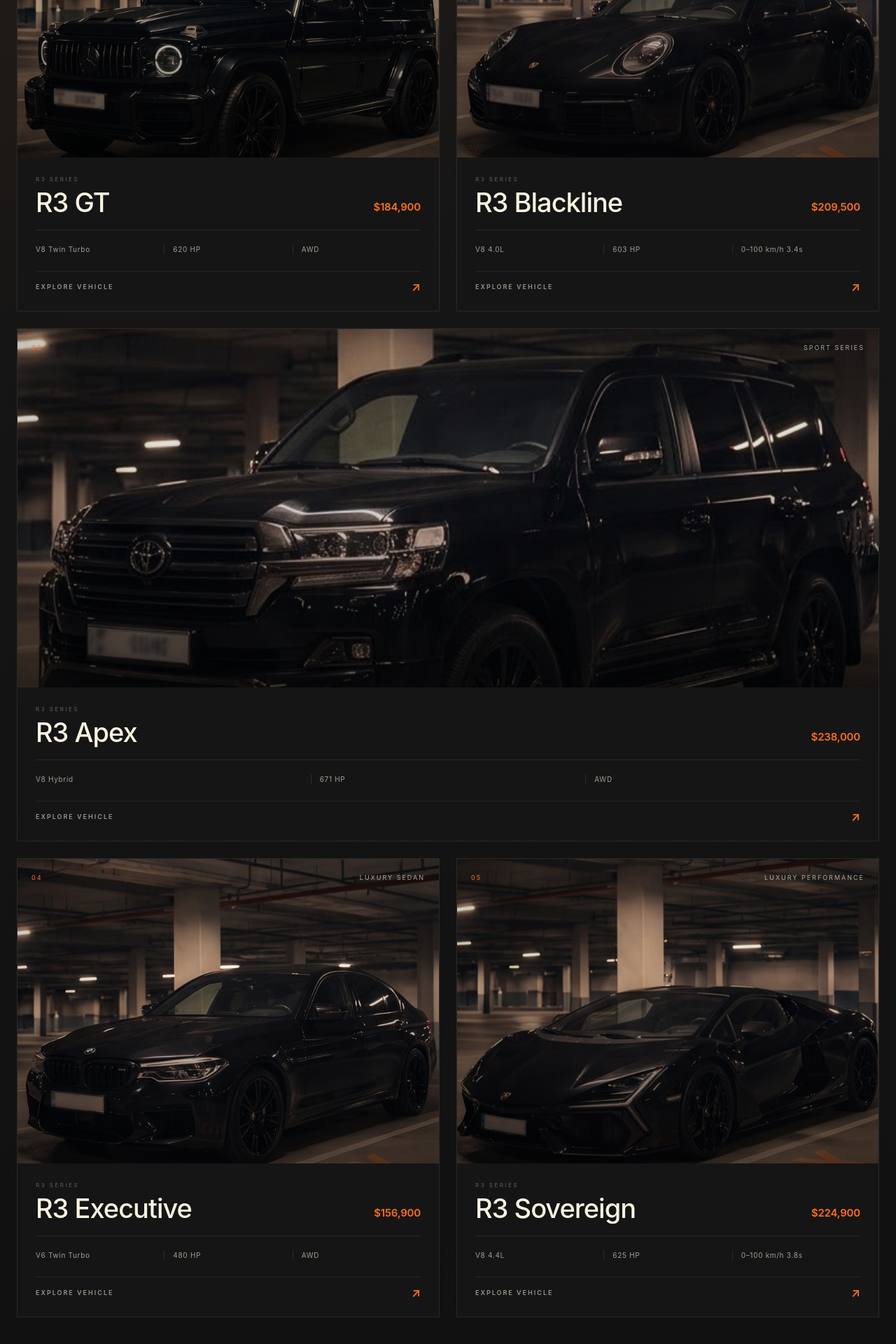
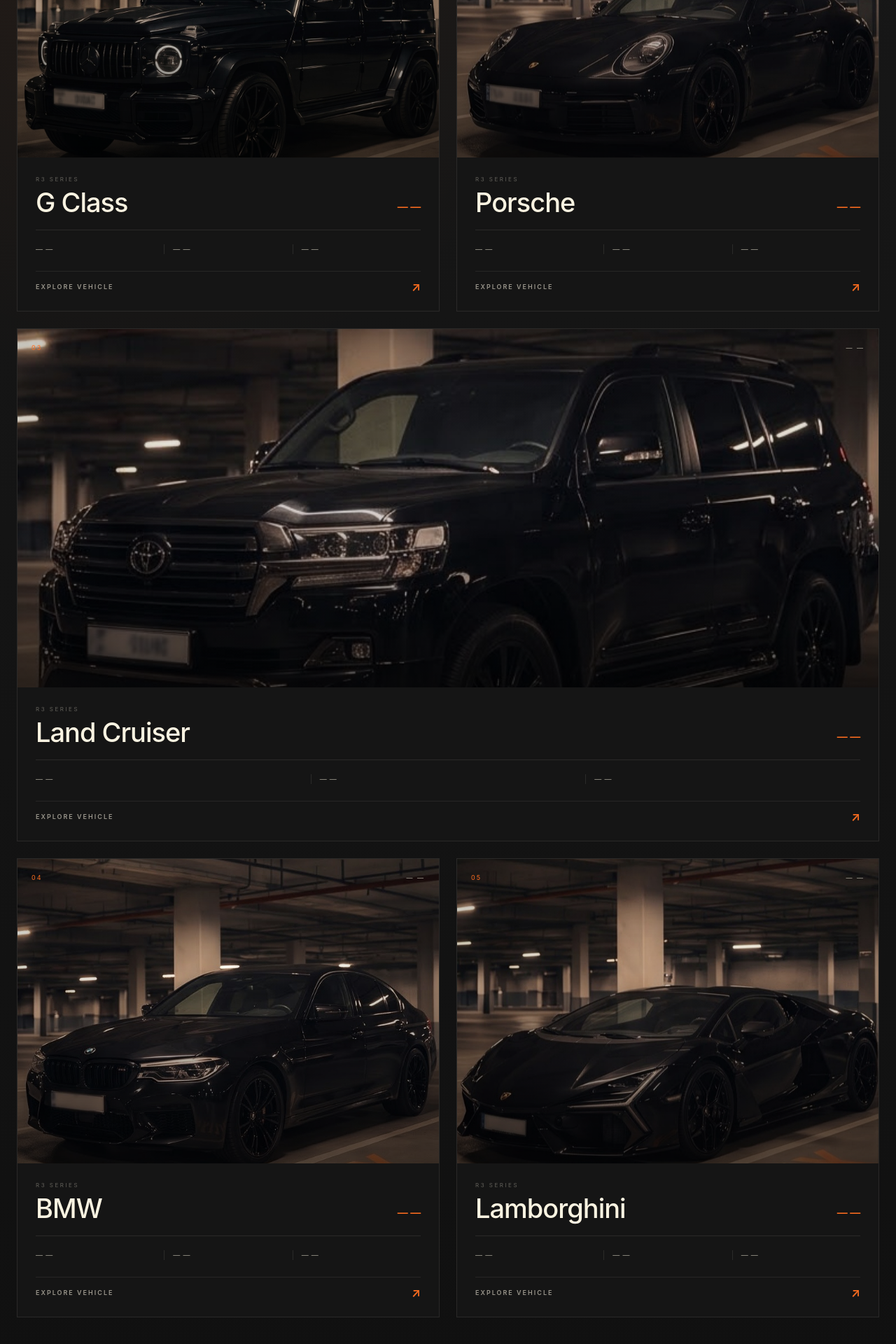
Before and after one commit to 7mud2007a/R3-car, a React app: page / in a window 1280 px wide. Shown: the part 2253-4173 px from the top of the page at 70% size. Built offline with nearby package versions, Linux system fonts and the light colour scheme; the HTML template or start-up script is replaced by a standard one.

Commit message:
Update collection vehicle names and spec placeholders

```diff
--- a/src/components/CarGallery.jsx
+++ b/src/components/CarGallery.jsx
@@ -4,38 +4,38 @@ import './CarGallery.css';
 const cars = [
   {
     src: '/Cars/IMG_20261006_145112.jpg',
-    name: 'R3 GT',
-    type: 'Grand Touring',
-    specs: ['V8 Twin Turbo', '620 HP', 'AWD'],
-    price: '$184,900',
+    name: 'G Class',
+    type: '— —',
+    specs: ['— —', '— —', '— —'],
+    price: '— —',
   },
   {
     src: '/Cars/IMG_20261006_145026.jpg',
-    name: 'R3 Blackline',
-    type: 'Performance Coupe',
-    specs: ['V8 4.0L', '603 HP', '0–100 km/h 3.4s'],
-    price: '$209,500',
+    name: 'Porsche',
+    type: '— —',
+    specs: ['— —', '— —', '— —'],
+    price: '— —',
   },
   {
     src: '/Cars/IMG_20261006_145036.jpg',
-    name: 'R3 Apex',
-    type: 'Sport Series',
-    specs: ['V8 Hybrid', '671 HP', 'AWD'],
-    price: '$238,000',
+    name: 'Land Cruiser',
+    type: '— —',
+    specs: ['— —', '— —', '— —'],
+    price: '— —',
   },
   {
     src: '/Cars/IMG_20261006_145048.jpg',
-    name: 'R3 Executive',
-    type: 'Luxury Sedan',
-    specs: ['V6 Twin Turbo', '480 HP', 'AWD'],
-    price: '$156,900',
+    name: 'BMW',
+    type: '— —',
+    specs: ['— —', '— —', '— —'],
+    price: '— —',
   },
   {
     src: '/Cars/IMG_20261006_145055.jpg',
-    name: 'R3 Sovereign',
-    type: 'Luxury Performance',
-    specs: ['V8 4.4L', '625 HP', '0–100 km/h 3.8s'],
-    price: '$224,900',
+    name: 'Lamborghini',
+    type: '— —',
+    specs: ['— —', '— —', '— —'],
+    price: '— —',
   },
 ];
 
```
